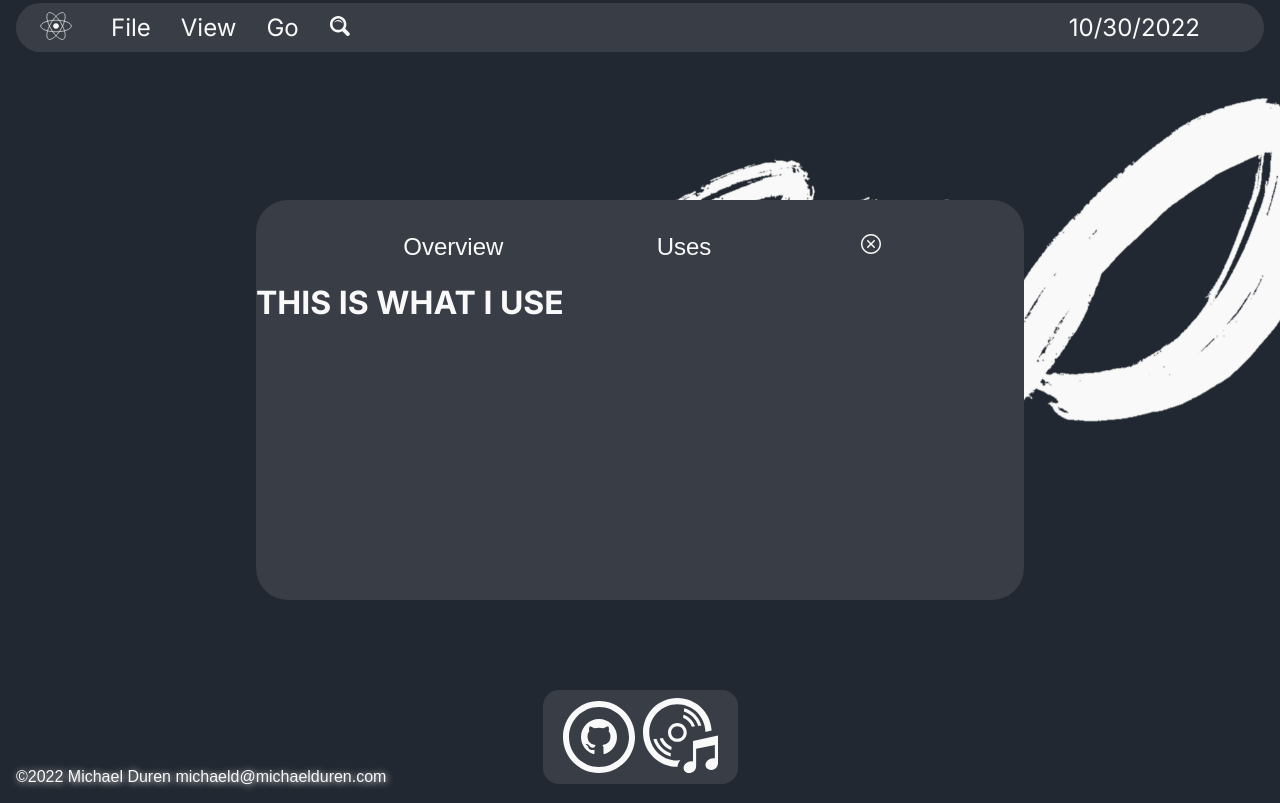
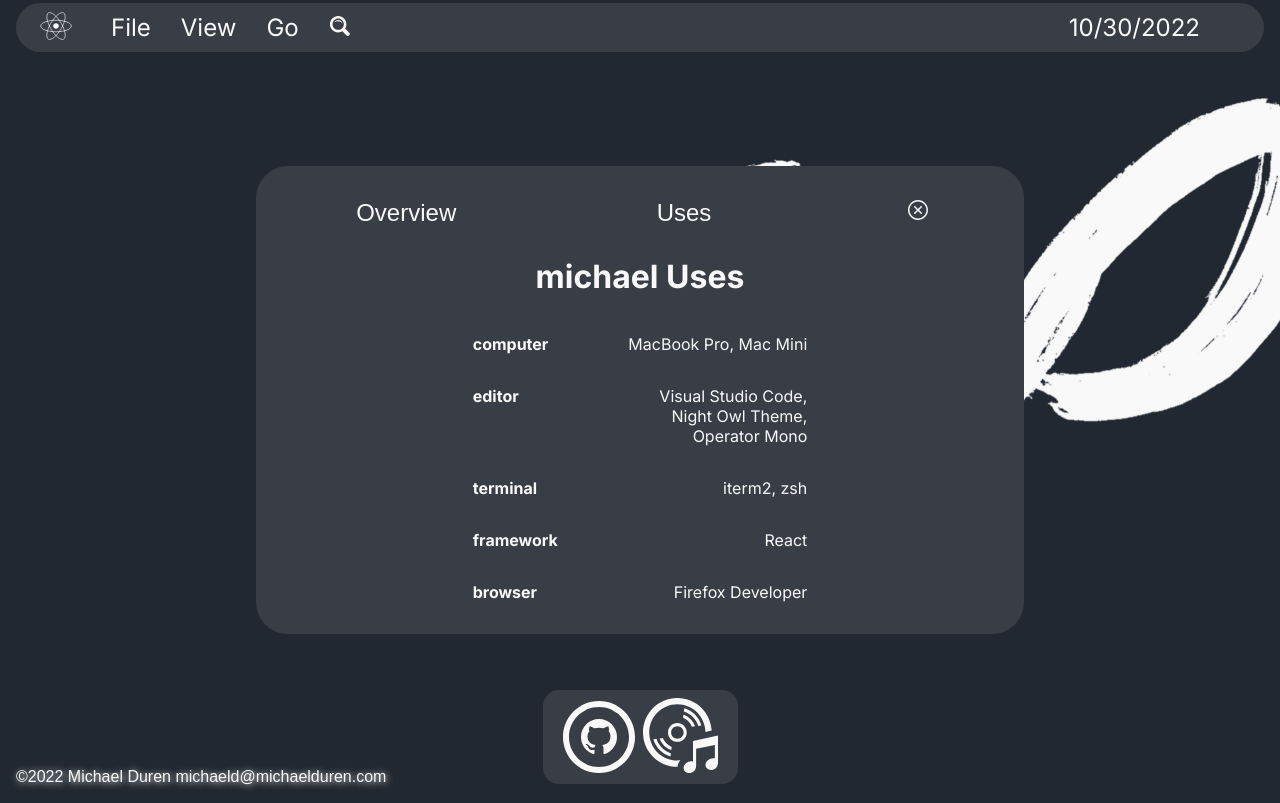
Before and after one commit to michael-duren/michael-duren-portfolio, a React (Create React App) app: page /about in a window 1280 px wide. Both pictures are taken after a click on the button "Uses". Built offline with nearby package versions, Linux system fonts and the light colour scheme; a web font is replaced by a local one.

Commit message:
about components are styled

```diff
--- a/src/routes/about/about-overview/about-overview.component.jsx
+++ b/src/routes/about/about-overview/about-overview.component.jsx
@@ -1,27 +1,31 @@
-import { MichaelImage } from './about-overview.component.styles';
+import {
+  MichaelImage,
+  OverviewContainer,
+  ImageContainer,
+  ContentContainer,
+} from './about-overview.component.styles';
 import michaelAvatar from '../../../images/Avatar.png';
 
 const AboutOverview = () => {
   return (
-    <div className="content-container">
-      <div className="icon-image">
+    <OverviewContainer>
+      <ImageContainer>
         <MichaelImage src={michaelAvatar} alt="Michael Duren picture" />
-      </div>
-      <div className="content">
+      </ImageContainer>
+      <ContentContainer>
         <h1>
           <b>michael</b> Duren
         </h1>
         <p>Michael Duren is a front end developer and musician based</p>
-        <p>out of St. Paul MN.</p>
-        <p>He specializes in React.js and Sass. </p>
+        out of St. Paul MN. He specializes in React.js and Sass.
         <p>Currently Michael is seeking front end roles.</p>
         <p>Michaels music has been featured on Spotify and Apple</p>
         <p>music. Click the link in the dock to listen.</p>
         <br />
         <p>Currently Michael is working on learning Tailwind and React</p>
         <p>Native. </p>
-      </div>
-    </div>
+      </ContentContainer>
+    </OverviewContainer>
   );
 };
 
--- a/src/routes/about/about-overview/about-overview.component.styles.jsx
+++ b/src/routes/about/about-overview/about-overview.component.styles.jsx
@@ -5,3 +5,26 @@
   border-radius: 50%;
   opacity: 75%;
 `;
+
+export const OverviewContainer = styled.div`
+  display: flex;
+  align-items: center;
+  justify-content: center;
+  flex-wrap: wrap;
+  margin-top: 2rem;
+`;
+
+export const ImageContainer = styled.div`
+  margin: 3rem;
+`;
+
+export const ContentContainer = styled.div`
+  padding-left: 3rem;
+  margin-bottom: 2rem;
+  h1 {
+    padding-bottom: 1rem;
+  }
+  p {
+    line-height: 50%;
+  }
+`;
--- a/src/routes/about/about-uses/about-uses.component.jsx
+++ b/src/routes/about/about-uses/about-uses.component.jsx
@@ -0,0 +1,33 @@
+import { UsesContainer } from './about-uses.component.styles';
+
+const AboutUses = () => {
+  return (
+    <UsesContainer>
+      <h1>michael Uses</h1>
+      <ul>
+        <li>
+          <b>computer</b> <span>MacBook Pro, Mac Mini</span>
+        </li>
+        <li>
+          <b>editor</b> &nbsp;{' '}
+          <span>
+            Visual Studio Code,
+            <br /> Night Owl Theme, <br />
+            Operator Mono
+          </span>
+        </li>
+        <li>
+          <b>terminal</b> &nbsp; <span>iterm2, zsh</span>
+        </li>
+        <li>
+          <b>framework</b> &nbsp; <span>React</span>
+        </li>
+        <li>
+          <b>browser</b> &nbsp; <span>Firefox Developer</span>
+        </li>
+      </ul>
+    </UsesContainer>
+  );
+};
+
+export default AboutUses;
--- a/src/routes/about/about-uses/about-uses.component.styles.jsx
+++ b/src/routes/about/about-uses/about-uses.component.styles.jsx
@@ -1,5 +1,19 @@
-const AboutUses = () => {
-  return <h1>THIS IS WHAT I USE</h1>;
-};
+import styled from 'styled-components';
 
-export default AboutUses;
+export const UsesContainer = styled.div`
+  display: flex;
+  flex-direction: column;
+  align-items: center;
+  margin-bottom: 1rem;
+
+  ul li {
+    padding: 1rem;
+    display: flex;
+
+    span {
+      padding-left: 5rem;
+      text-align: right;
+      width: 100%;
+    }
+  }
+`;
--- a/src/routes/about/about.component.jsx
+++ b/src/routes/about/about.component.jsx
@@ -5,12 +5,11 @@
   AboutContainer,
   NavContainer,
   MenuButton,
-  MenuButtons,
 } from './about.component.styles';
 import CloseWindowButton from '../../components/close-window/close-window.component';
 
 import AboutOverview from './about-overview/about-overview.component';
-import AboutUses from './about-uses/about-uses.component.styles';
+import AboutUses from './about-uses/about-uses.component';
 
 const About = () => {
   const [content, setContent] = useState('overview');
@@ -46,11 +45,9 @@
   return (
     <AboutContainer>
       <NavContainer>
-        <MenuButtons>
-          <MenuButton onClick={onClickOverview}>Overview</MenuButton>
-          <MenuButton onClick={onClickUses}>Uses</MenuButton>
-          <CloseWindowButton id={id} />
-        </MenuButtons>
+        <MenuButton onClick={onClickOverview}>Overview</MenuButton>
+        <MenuButton onClick={onClickUses}>Uses</MenuButton>
+        <CloseWindowButton id={id} />
       </NavContainer>
       {renderAboutComponent()}
     </AboutContainer>
--- a/src/routes/about/about.component.styles.jsx
+++ b/src/routes/about/about.component.styles.jsx
@@ -1,10 +1,9 @@
 import styled from 'styled-components';
 
 export const AboutContainer = styled.div`
-  /* display: flex; */
+  display: flex;
   flex-direction: column;
   flex-grow: 1;
-  height: 50vh;
   min-height: 20rem;
   align-items: center;
   background-color: ${(p) => p.theme.primaryColor};
@@ -19,12 +18,10 @@
 
 export const NavContainer = styled.div`
   margin-top: 2rem;
-`;
-
-export const MenuButtons = styled.div`
   display: flex;
-  /* align-items: flex-start; */
-  justify-content: space-evenly;
+  justify-content: space-around;
+  width: 100%;
+  margin-bottom: 0.5rem;
 `;
 
 export const MenuButton = styled.button`
```
